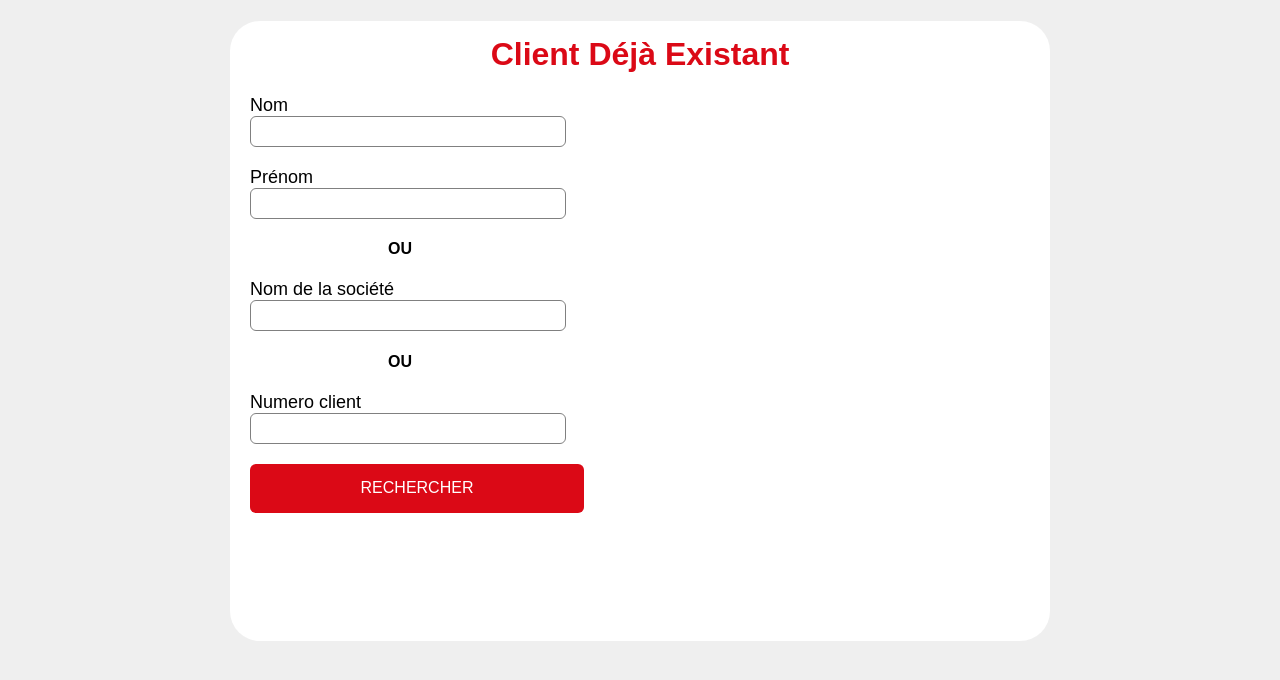
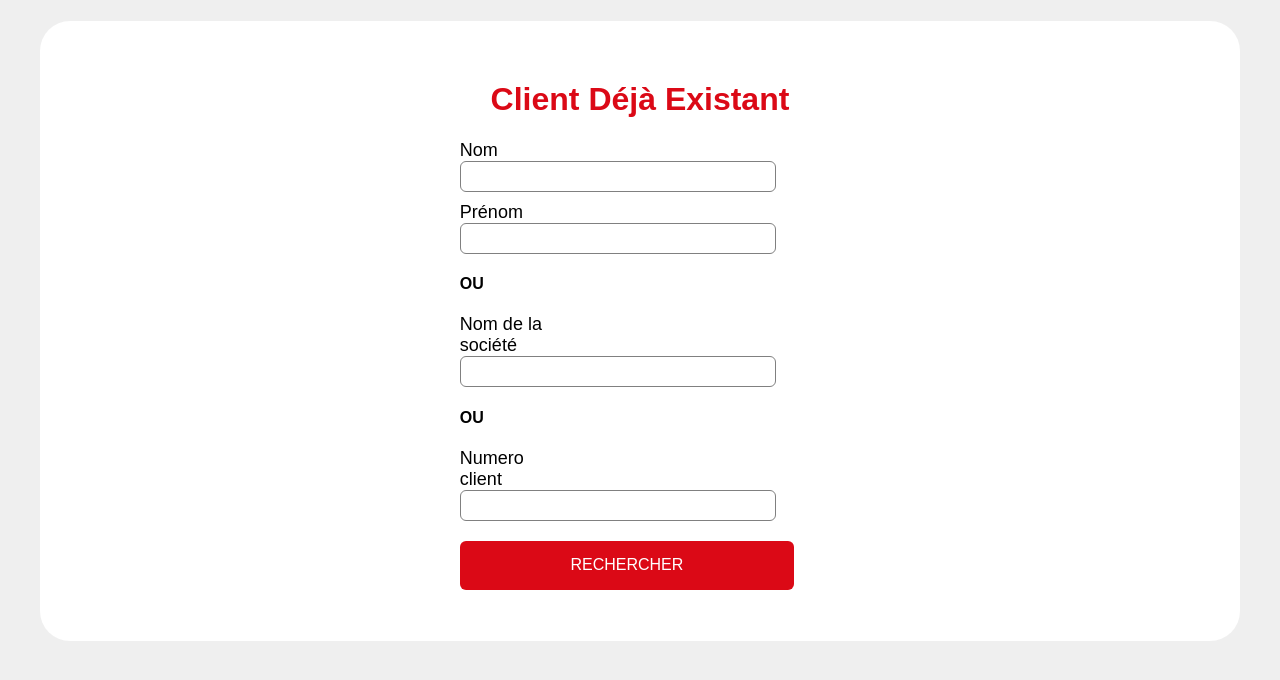
Before and after one commit to dienabadhb/FT1-equipe4, a plain HTML site: page index.html in a window 1280 px wide. Drawn offline with Linux system fonts and the light colour scheme.

Commit message:
Little changes

```diff
--- a/dist/styles/main-dist.css
+++ b/dist/styles/main-dist.css
@@ -1 +1 @@
-body{background-color:#EFEFEF;font-family:'Ubuntu',sans-serif}.Recherche-client{width:820px;height:620px;margin:auto;background-color:white;border-radius:30px}h1{text-align:center;padding-top:15px;color:#DB0916}h4{text-align:center}form{width:300px;margin-left:20px}form label{display:-webkit-box;display:-ms-flexbox;display:flex;margin-top:20px;font-size:18px}form input{width:100%;padding:7px;border:none;border:1px solid gray;border-radius:6px;outline:none}.button{width:320px;height:35px;margin-top:20px;border:none;background-color:#DB0916;color:white;font-size:16px;text-align:center}
+body{background-color:#EFEFEF;font-family:'Ubuntu',sans-serif}.Recherche-client{width:95%;height:620px;margin:auto;margin-bottom:10px;background-color:white;border-radius:30px}h1{text-align:center;padding-top:60px;color:#DB0916}h4{display:-webkit-box;display:-ms-flexbox;display:flex}form{width:300px;margin-left:35%;width:100px}form label{display:-webkit-box;display:-ms-flexbox;display:flex;margin-top:10px;font-size:18px}form input{width:300%;padding:7px;border:none;border:1px solid gray;border-radius:6px;outline:none}.button{width:320px;height:35px;margin-top:20px;border:none;background-color:#DB0916;color:white;font-size:16px;text-align:center}
--- a/dist/styles/main.css
+++ b/dist/styles/main.css
@@ -4,39 +4,40 @@ body {
 }
 
 .Recherche-client {
-    width: 820px;
+    width: 95%;
     height: 620px;
     margin: auto;
+    margin-bottom: 10px;
     background-color: white;
     border-radius: 30px;
-
 }
 
 h1{
     text-align: center;
-    padding-top: 15px;
+    padding-top: 60px;
     color: #DB0916;
 }
 
 h4{
-    text-align: center;
+    display: flex;
+
 }
 
 form{
     width: 300px;
-    margin-left: 20px;
-
+    margin-left: 35%;
+    width: 100px;
 
 }
 
 form label{
     display: flex;
-    margin-top: 20px;
+    margin-top: 10px;
     font-size: 18px;
 }
 
 form input{
-    width: 100%;
+    width: 300%;
     padding: 7px;
     border: none;
     border: 1px solid gray;
```
